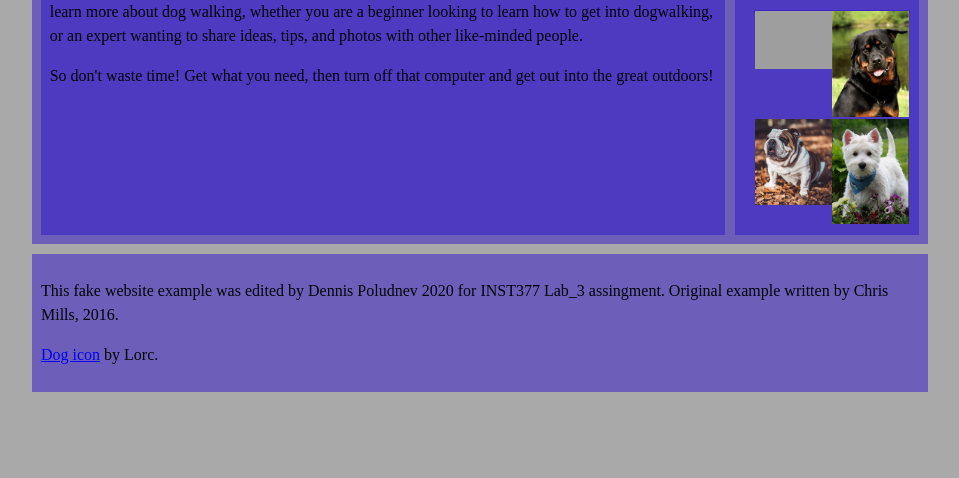
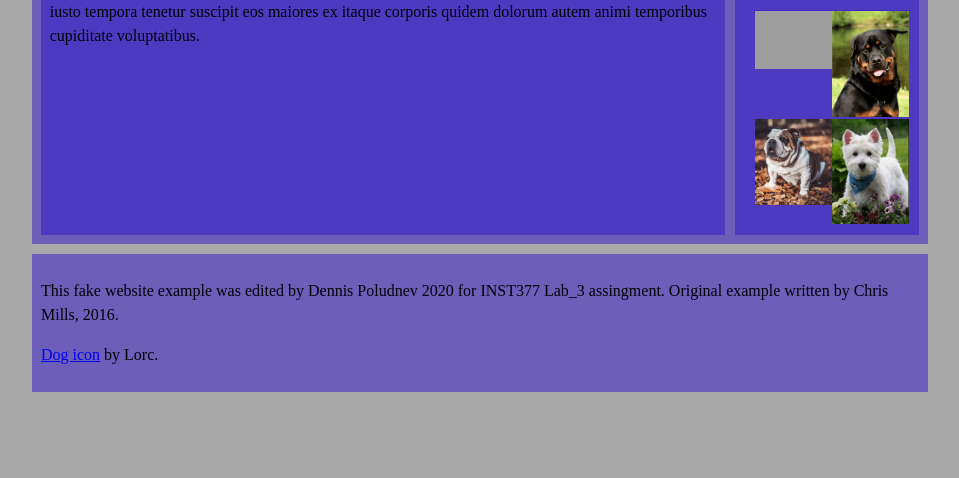
Before and after one commit to DPoludnev/DPoludnev.github.io, a plain HTML site: page Lab_3/index.html in a window 1280 px wide. Shown: the part 322-800 px from the top of the page, without its empty margins (160-1119 px from the left). Drawn offline with Linux system fonts and the light colour scheme; grey boxes are pictures that could not be loaded.

Commit message:
last edit
last edit

```diff
--- a/Lab_3/index.html
+++ b/Lab_3/index.html
@@ -28,10 +28,7 @@
 	<main>
 	<article>
       <h2>Welcome</h2>
-
-      <p>Welcome to our fake Dog Walking site. If this were a real site, it would be the ideal place to come to learn more about dog walking, whether you are a beginner looking to learn how to get into dogwalking, or an expert wanting to share ideas, tips, and photos with other like-minded people.</p>
-
-      <p>So don't waste time! Get what you need, then turn off that computer and get out into the great outdoors!</p>
+      <p>Lorem ipsum dolor sit amet consectetur adipisicing elit. Distinctio, natus aliquid dolore asperiores sunt iusto tempora tenetur suscipit eos maiores ex itaque corporis quidem dolorum autem animi temporibus cupiditate voluptatibus.</p>
 	  </article>
 <aside>
       <h2>Favourite photos</h2>
```
